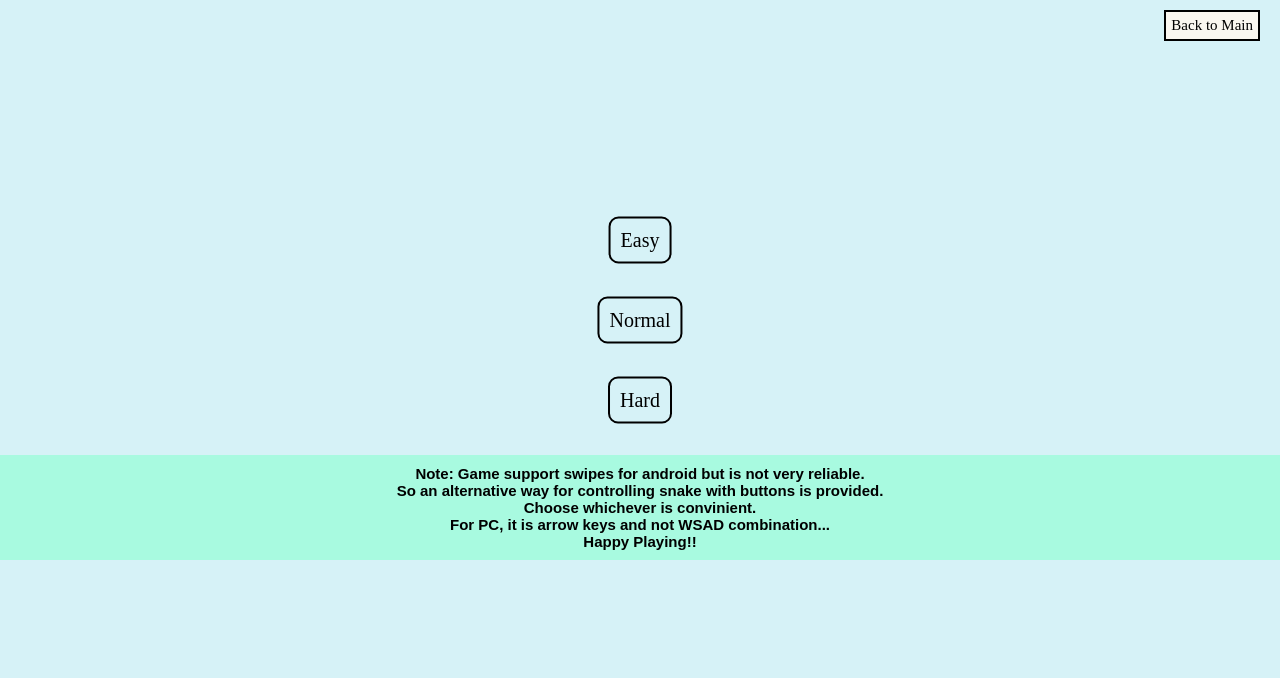
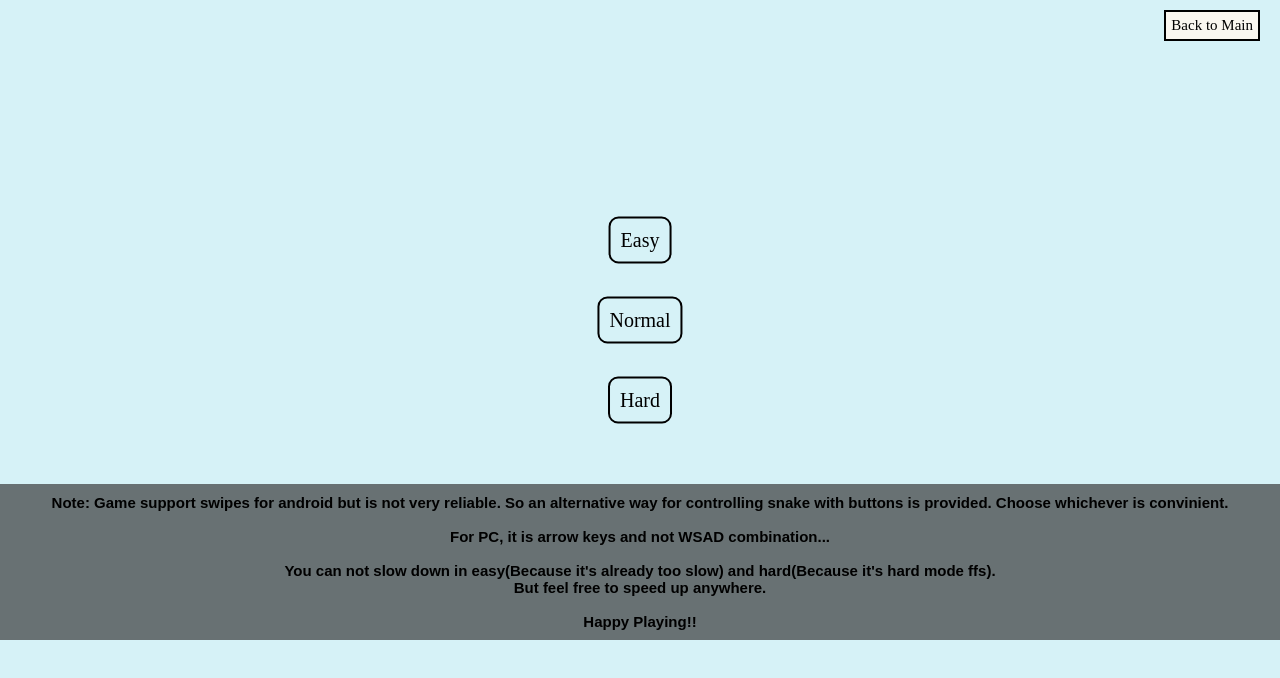
Before and after one commit to Sahil-k1509/Toxicated, a plain HTML site: page mode.html in a window 1280 px wide. Drawn offline with Linux system fonts and the light colour scheme.

Commit message:
Added instructions about speed

```diff
--- a/mode.html
+++ b/mode.html
@@ -13,12 +13,14 @@
     <a href="snake_medium.html" class="mode medium">Normal</a>
     <a href="snake_hard.html" class="mode hard">Hard</a>
 
-    <div style="position: absolute; bottom: 30%; left: 50%; transform: translateX(-50%); width: 100%; font-size: 1.5rem; font-weight: 600; text-align: center; background-color: rgba(146, 255, 213, 0.664); padding: 1rem; font-family: Arial, Helvetica, sans-serif;">
-        Note: Game support swipes for android but is not very reliable. <br>
+    <div style="position: absolute; bottom: 20%; left: 50%; transform: translateX(-50%); width: 100%; font-size: 1.5rem; font-weight: 600; text-align: center; background-color: rgba(49, 49, 49, 0.664); padding: 1rem; font-family: Arial, Helvetica, sans-serif; color: rgb(0, 0, 0);">
+        Note: Game support swipes for android but is not very reliable.
         So an alternative way for controlling snake with buttons
-        is provided. <br>
-        Choose whichever is convinient. <br>
-        For PC, it is arrow keys and not WSAD combination... <br>
+        is provided.
+        Choose whichever is convinient. <br> <br>
+        For PC, it is arrow keys and not WSAD combination... <br> <br>
+        You can not slow down in easy(Because it's already too slow) and hard(Because it's hard mode ffs). <br>
+        But feel free to speed up anywhere. <br><br>
         Happy Playing!!
     </div>
 
```
